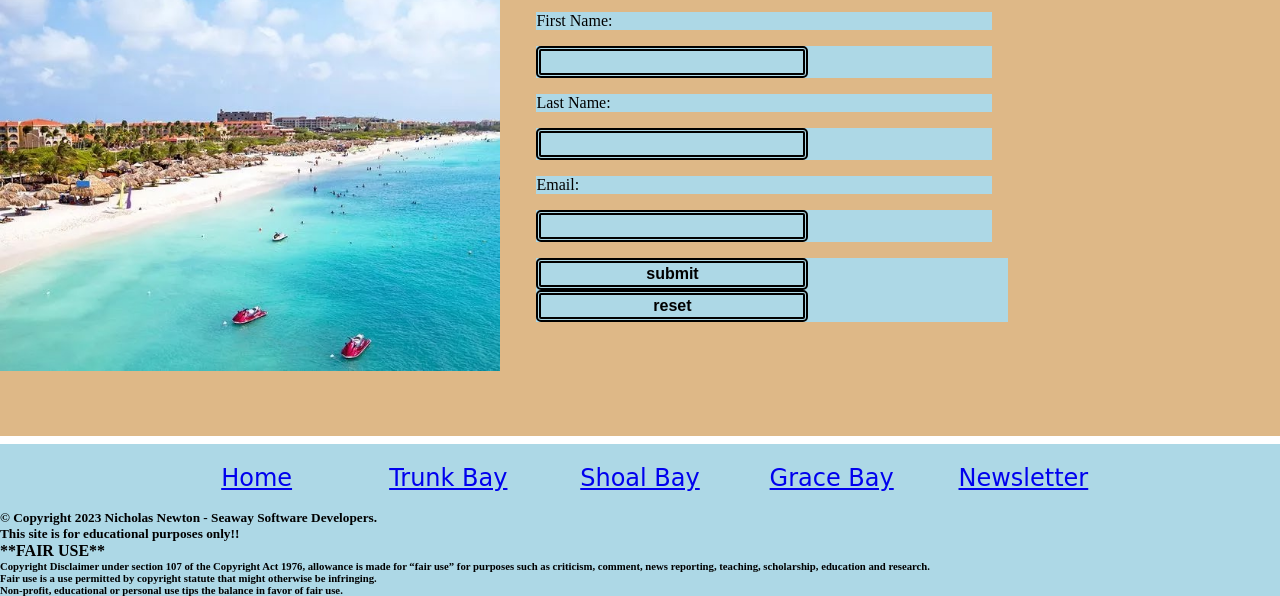
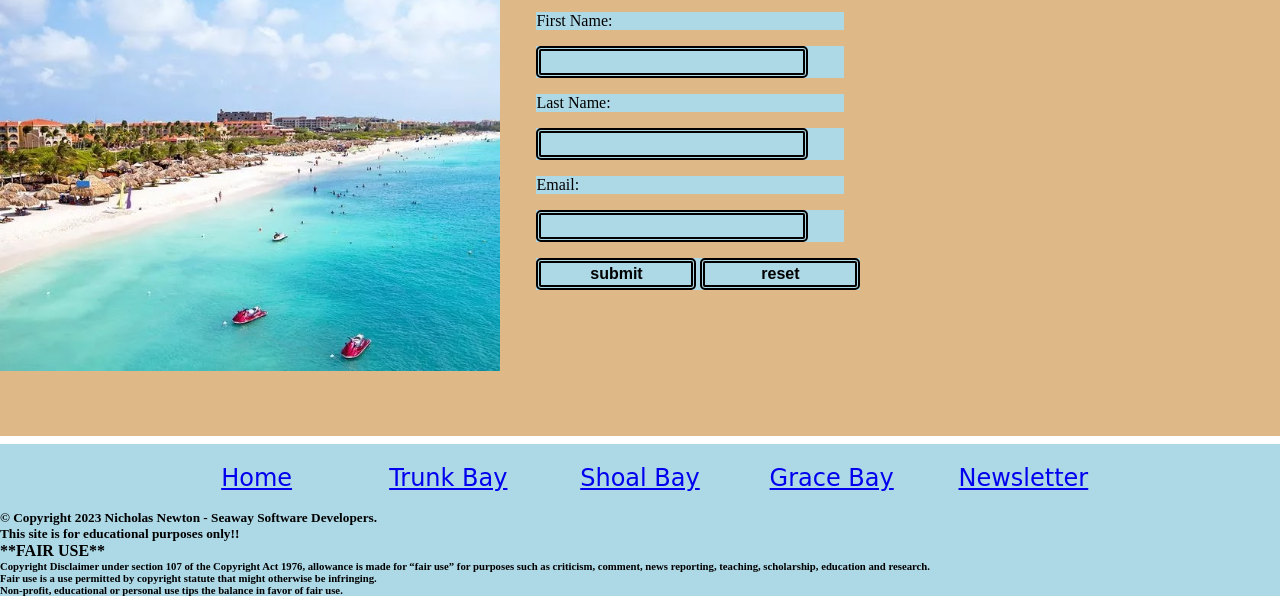
Before and after one commit to Z4NC0RE/caribbeanBeahces, a plain HTML site: page newsletter.html in a window 1280 px wide. Shown: the part 244-840 px from the top of the page. Drawn offline with Linux system fonts and the light colour scheme.

Commit message:
dekausfshj.frsf,s

```diff
--- a/css/styles.css
+++ b/css/styles.css
@@ -86,31 +86,31 @@ main p {
     max-height: 500px;
 }
 
-#container table {
+table {
     border-collapse: separate;
     text-indent: initial;
     border-spacing: 1em;
     box-sizing: initial;
 }
 
-#container tbody {
+tbody {
     display: table-row-group;
     vertical-align: middle;
 }
 
-#container tr {
+tr {
     display: table-row;
     vertical-align: inherit;
     border-color: inherit;
     background-color: lightblue;
 }
 
-#container td {
+td {
     display: table-cell;
     vertical-align: inherit;
 }
 
-#container input {
+input {
     height: 2em;
     width: 17em;
     border-radius: 5px;
```
